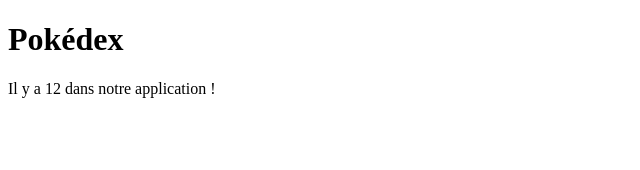
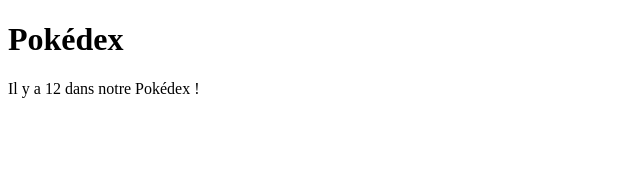
Before and after one commit to ThibaultAncele/pokemonReact, a React (Create React App) app: page / in a window 1280 px wide. Shown: the top 170 px of the page, without its empty margins (0-640 px from the left). Built offline with nearby package versions, Linux system fonts and the light colour scheme.

Commit message:
premier push sur la nouvelle branche

```diff
--- a/src/App.tsx
+++ b/src/App.tsx
@@ -13,7 +13,7 @@
  return (
   <div>
     <h1>Pokédex</h1>
-    <p>Il y a {pokemons.length} dans notre application !</p>
+    <p>Il y a {pokemons.length} dans notre Pokédex !</p>
   </div>
  )
 }
```
